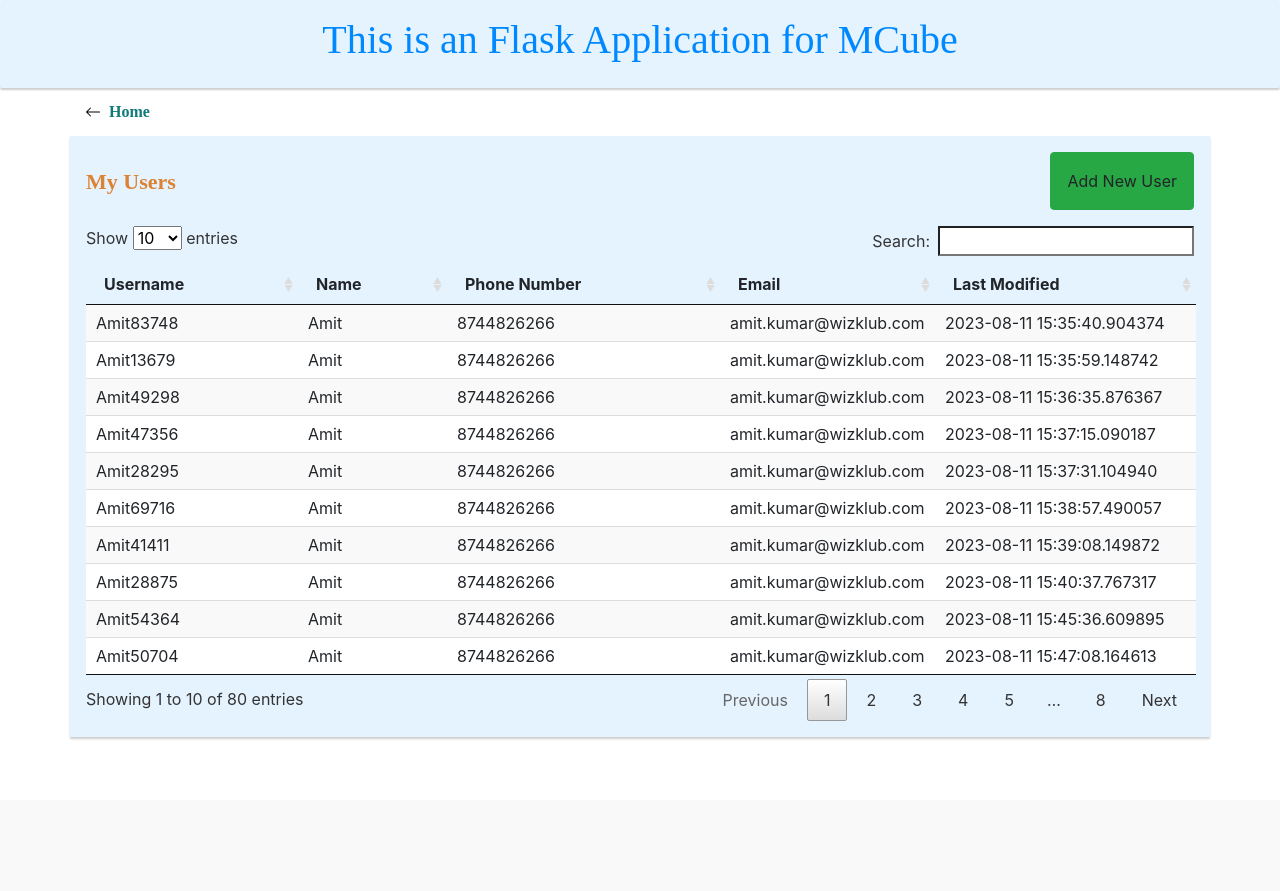
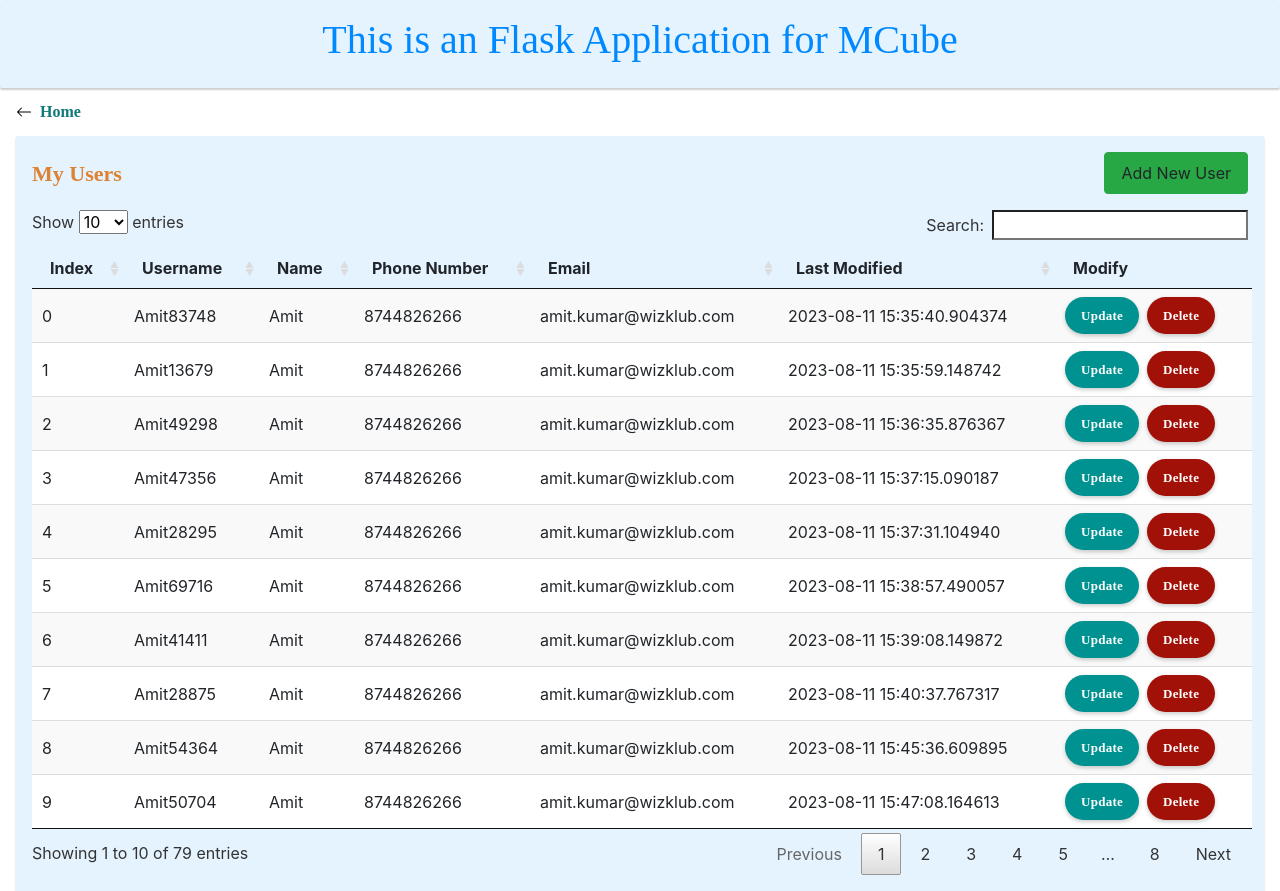
Before and after one commit to amitkumar171292/flask_project, a Flask app: page /users/ in a window 1280 px wide. Before the commit the page ends 739 px from the top, so only its background shows below. Run offline with Flask 3, Linux system fonts and the light colour scheme; data comes from the database, SQL or seed files in the repository; both versions use the stored data as it was after the commit; some libraries are stand-ins or nearby versions.

Commit message:
Added user operations and api

```diff
--- a/app.py
+++ b/app.py
@@ -1,4 +1,4 @@
-from flask import Flask, render_template, abort, request, jsonify
+from flask import Flask, render_template, abort, request, jsonify, get_template_attribute
 from flask_sqlalchemy import SQLAlchemy
 from constants import TaskStatus
 from datetime import datetime
@@ -6,7 +6,7 @@
 from sqlalchemy import create_engine, text
 from db import DbConfig
 from management.users.operations import User, UserDB
-from management.users.api import fetch_all_users, add_new_user
+from management.users.api import add_new_user, update_user, delete_user, fetch_all_users
 import requests
 import json
 
@@ -18,31 +18,48 @@
 
 @app.route("/")
 def home():
+    """This route will load the home page"""
     return render_template("home.html")
 
 @app.route("/<page_type>/")
 def pages(page_type):
-    if page_type in ["projects", "tasks", "users"]:
-        resp = UserDB().add_user('Amit', 8744826266, 'amit.kumar@wizklub.com')
-        if resp:
-            response = UserDB().get_all_users()
-            if response:
-                print(response)
-
+    """This route will help to fetch all the data"""
+    if page_type == "users":
+        response = UserDB().get_all_users()
+        return render_template(page_type + "/index.html")
+    elif page_type == 'projects':
+        response = UserDB().get_all_users()
+        return render_template(page_type + "/index.html")
+    elif page_type == 'tasks':
+        response = UserDB().get_all_users()
         return render_template(page_type + "/index.html")
     else:
         return abort(404)
 
 @app.route('/fetch_data/<page_type>', methods=['GET'])
 def fetch_data(page_type):
+    """This route will help to fetch the data"""
     try:
+        response_data = []
+        macro_links_builder = get_template_attribute(
+            "layouts/macros.html",
+            "datatable_btn_builder_generic",
+        )
         if page_type == 'users':
             response = fetch_all_users()
         elif page_type == 'projects':
             response = fetch_all_projects()
         elif page_type == 'tasks':
             response = fetch_all_tasks()
-        response_data = [entity.dump() for entity in response['entity_data']]
+        for index, entity in enumerate(response['entity_data']):
+            if page_type == 'users':
+                entity.modify = macro_links_builder(entity_name=page_type[:-1], entity_unique_id=entity.username)
+            elif page_type == 'projects':
+                entity.modify = macro_links_builder(entity_name=page_type[:-1], entity_unique_id=entity.project_id)
+            elif page_type == 'tasks':
+                entity.modify = macro_links_builder(entity_name=page_type[:-1], entity_unique_id=entity.task_id)
+            entity.index = index
+            response_data.append(entity.dump())
         response['entity_data'] = response_data
         return jsonify(response)
     except Exception as e:
@@ -50,17 +67,46 @@
 
 @app.route('/insert_data/<page_type>', methods=['POST'])
 def insert_data(page_type):
+    """This route will help to insert the data"""
     try:
         data = request.get_json()
         if page_type == 'users':
             response = add_new_user(data)
-            return jsonify(response)
         elif page_type == 'projects':
             response = fetch_all_projects(data)
-            return jsonify(response)
         elif page_type == 'tasks':
             response = fetch_all_tasks(data)
-            return jsonify(response)
+        return jsonify(response)
+    except Exception as e:
+        return jsonify({'error': str(e)})
+
+@app.route('/update_data/<page_type>', methods=['POST'])
+def update_data(page_type):
+    """This route will help to update the data"""
+    try:
+        data = request.get_json()
+        if page_type == 'users':
+            response = update_user(data)
+        elif page_type == 'projects':
+            response = fetch_all_projects(data)
+        elif page_type == 'tasks':
+            response = fetch_all_tasks(data)
+        return jsonify(response)
+    except Exception as e:
+        return jsonify({'error': str(e)})
+
+@app.route('/delete_data/<page_type>', methods=['POST'])
+def delete_data(page_type):
+    """This route will help to update the data"""
+    try:
+        data = request.get_json()
+        if page_type == 'users':
+            response = delete_user(data)
+        elif page_type == 'projects':
+            response = fetch_all_projects(data)
+        elif page_type == 'tasks':
+            response = fetch_all_tasks(data)
+        return jsonify(response)
     except Exception as e:
         return jsonify({'error': str(e)})
 
--- a/static/css/home.css
+++ b/static/css/home.css
@@ -65,5 +65,31 @@
     background: #dc8233;
     color: white;
 }
+.btn-mcube-009290 {
+    background: #009290;
+    box-shadow: 0px 2px 4px rgba(0, 0, 0, 0.2);
+    border-radius: 22px;
+    opacity: 1;
+    color: white !important;
+    font: normal normal bold 13px/21px Nunito;
+    letter-spacing: 0.26px;
+}
+.btn-mcube-009290:hover {
+    background: #0f7a79;
+    color: white;
+}
+.btn-mcube-a21107 {
+    background: #a21107;
+    box-shadow: 0px 2px 4px #00000033;
+    border-radius: 22px;
+    opacity: 1;
+    color: white !important;
+    font: normal normal bold 13px/21px Nunito;
+    letter-spacing: 0.26px;
+}
+.btn-mcube-a21107:hover {
+    background: #a21107;
+    color: white;
+}
 
 /* Customized Buttons */
--- a/static/js/home.js
+++ b/static/js/home.js
@@ -24,23 +24,24 @@
         configure_projects_page: function () {
             let that = this;
             let table_data = []
-            that.fetch_entity_data('projects');
+            that.fetch_entity_data('projects', 'update_project');
             that.configure_entity_datatable('projects_table', table_data);
-            that.add_entity_data('project_form', 'projects');
+            that.add_entity_data('projects');
         },
         configure_users_page: function () {
             let that = this;
             let table_data = []
             that.fetch_entity_data('users');
-            that.configure_entity_datatable('users_table', table_data);
-            that.add_entity_data('user_form', 'users');
+            that.add_entity_data('users', 'add_new_user');
+            that.update_entity_data('users', "update_user");
+            that.delete_entity_data('users', "delete_user");
         },
         configure_tasks_page: function () {
             let that = this;
             let table_data = []
             that.fetch_entity_data('tasks');
             that.configure_entity_datatable('tasks_table', table_data);
-            that.add_entity_data('task_form', 'tasks');
+            that.add_entity_data('tasks', 'update_task');
         },
         configure_entity_datatable: function (data_table_id, table_data) {
             let data_tables_columns = document.getElementById("data_table_column");
@@ -66,10 +67,11 @@
                 "columns": columns,
             });
         },
-        add_entity_data: function (form_id, entity_name) {
+        add_entity_data: function (entity_name, modal_id) {
+            let that = this;
             let payload = {};
             let submit_form_data = document.getElementById("submit_form_data");
-            let input_form = document.getElementById(form_id);
+            let input_form = document.getElementById('add_form');
             submit_form_data.addEventListener("click", function () {
                 if (!input_form.checkValidity()) {
                     input_form.classList.add('was-validated');
@@ -85,19 +87,7 @@
                         contentType: "application/json; charset=utf-8",
                         data: JSON.stringify(payload),
                         success: function (data) {
-                            let notification_message = document.getElementById("notification_message");
-                            notification_message.parentNode.classList.remove("d-none");
-                            $('#add_new_user').modal('hide');
-                            if (data['status']) {
-                                notification_message.parentNode.classList.add("alert-success");
-                                notification_message.textContent = data['msg'];
-                            } else {
-                                notification_message.parentNode.classList.add("alert-danger");
-                                notification_message.textContent = data['msg'];
-                            }
-                            setTimeout(() => {
-                                notification_message.parentNode.classList.add("d-none");
-                            }, 2000);
+                            that.default_ajax_response(modal_id, data);
                         },
                         error: function (error) {
                             console.error(error);
@@ -120,7 +110,89 @@
                     console.error(error);
                 }
             });
-        }
+        },
+        update_entity_data: function (entity_name, modal_id) {
+            let that = this;
+            let entity_unique_id;
+            $(document).on('click', '.update-entity', function () {
+                entity_unique_id = $(this).data('entity_unique_id');
+                $("#"+modal_id).find('#entity_unique_id').text(entity_unique_id);
+            });
+            let payload = {};
+            let update_form_data = document.getElementById("update_form_data");
+            let input_form = document.getElementById('update_form');
+            update_form_data.addEventListener("click", function () {
+                if (!input_form.checkValidity()) {
+                    input_form.classList.add('was-validated');
+                } else {
+                    let form_data = new FormData(input_form);
+                    for (let key of form_data.keys()) {
+                        payload[key] = form_data.get(key);
+                    }
+                    payload['entity_unique_id'] = entity_unique_id;
+                    $.ajax({
+                        url: '/update_data/'+entity_name,
+                        dataType: "json",
+                        type: 'POST',
+                        contentType: "application/json; charset=utf-8",
+                        data: JSON.stringify(payload),
+                        success: function (data) {
+                            that.default_ajax_response(modal_id, data);
+                            setTimeout(function () {
+                                location.reload();
+                            }, 2000);
+                        },
+                        error: function (error) {
+                            console.error(error);
+                        }
+                    });
+                }
+            });
+        },
+        delete_entity_data: function (entity_name, modal_id) {
+            let that = this;
+            let entity_unique_id;
+            $(document).on('click', '.delete-entity', function () {
+                entity_unique_id = $(this).data('entity_unique_id');
+                console.log(entity_unique_id);
+                $("#"+modal_id).find('#entity_unique_id').text(entity_unique_id);
+            });
+            let delete_data = document.getElementById("delete_data");
+            delete_data.addEventListener("click", function() {
+                let payload = {'entity_unique_id': entity_unique_id};
+                $.ajax({
+                    url: '/delete_data/'+entity_name,
+                    dataType: "json",
+                    type: 'POST',
+                    contentType: "application/json; charset=utf-8",
+                    data: JSON.stringify(payload),
+                    success: function (data) {
+                        that.default_ajax_response(modal_id, data);
+                        setTimeout(function () {
+                            location.reload();
+                        }, 2000);
+                    },
+                    error: function (error) {
+                        console.error(error);
+                    }
+                });
+            });
+        },
+        default_ajax_response: function (modal_id, data) {
+            let notification_message = document.getElementById("notification_message");
+            notification_message.parentNode.classList.remove("d-none");
+            $('#'+modal_id).modal('hide');
+            if (data['status']) {
+                notification_message.parentNode.classList.add("alert-success");
+                notification_message.textContent = data['msg'];
+            } else {
+                notification_message.parentNode.classList.add("alert-danger");
+                notification_message.textContent = data['msg'];
+            }
+            setTimeout(() => {
+                notification_message.parentNode.classList.add("d-none");
+            }, 2000);
+        },
     };
     $(document).ready(function () {
         MCubeHome.init();
--- a/templates/base.html
+++ b/templates/base.html
@@ -9,7 +9,7 @@
     </head>
     <body>
         {% block back_button %} {% endblock %}
-        <div class="container alert alert-dismissible my-3 d-none" role="alert">
+        <div class="alert alert-dismissible my-3 d-none mx-3" role="alert">
             <button type="button" class="close" data-dismiss="alert" aria-label="close">
                 <span aria-hidden="true">x</span>
             </button>
--- a/templates/layouts/macros.html
+++ b/templates/layouts/macros.html
@@ -1,9 +1,10 @@
 <!-- Macro to create Button -->
-{% macro mcube_btn_builder(btn_id='', btn_class='', btn_text='', target='', btn_link='#', btn_type='button', modal=false, link=false, modal_dismiss=false) %}
-<a type="{{ btn_type }}" class="{{ btn_class }} p-3" id="{{ btn_id }}"
+{% macro mcube_btn_builder(btn_id='', btn_color='', btn_text='', target='', btn_link='#', btn_type='button', btn_class="", entity_unique_id="", modal=false, link=false, modal_dismiss=false) %}
+<a type="{{ btn_type }}" class="{{ btn_color }} {{ btn_class }} px-3 py-2" id="{{ btn_id }}"
 {% if modal %}
     data-toggle="modal"
     data-target="#{{ target }}"
+    data-entity_unique_id="{{ entity_unique_id }}"
 {% endif %}
 {% if link %}
     href="{{ btn_link }}"
@@ -20,3 +21,10 @@
     <input type="{{ input_type }}" id="{{ id }}" class="form-control" name="{{ id }}" value="{{ value }}" placeholder="{{ placeholder }}" {% if required %} required="1" {% endif %}>
     <div class="invalid-feedback">{{ invalid_msg }}</div>
 {% endmacro %}
+<!-- Macro to create modify buttons -->
+{% macro datatable_btn_builder_generic(entity_name='', entity_unique_id='') %}
+    <div class="d-flex">
+        {{ mcube_btn_builder(btn_id='', btn_color="btn-mcube-009290", btn_class='update-entity mr-2', btn_text='Update', entity_unique_id=entity_unique_id, target='update_'+entity_name, modal=true, modal_dismiss=false) }}
+        {{ mcube_btn_builder(btn_id='', btn_color="btn-mcube-a21107", btn_class='delete-entity', btn_text='Delete', entity_unique_id=entity_unique_id, target='delete_'+entity_name, modal=true, modal_dismiss=false) }}
+    </div>
+{% endmacro %}
--- a/templates/projects/index.html
+++ b/templates/projects/index.html
@@ -6,13 +6,13 @@
     MCube Programs
 {% endblock %}
 {% block main_content %}
-    <div class="container home-page-bg p-3 mt-3">
+    <div class="home-page-bg p-3 mt-3 mx-3">
         <div class="row">
             <div class="col-6 d-flex align-items-center">
                 <span class="text-mcube-dc8233">My Projects</span>
             </div>
             <div class="col-6 text-right">
-                {{ BASE_BUILDER.mcube_btn_builder(btn_id='', btn_class='btn btn-success', btn_text='Add New Project', modal=true, target='add_new_project') }}
+                {{ BASE_BUILDER.mcube_btn_builder(btn_id='', btn_color='btn btn-success', btn_text='Add New Project', modal=true, target='add_new_project') }}
             </div>
             <div class="col-12 mt-3">
                 <table id="projects_table" class="display">
--- a/templates/projects/layouts/modals.html
+++ b/templates/projects/layouts/modals.html
@@ -16,10 +16,10 @@
                             {{ BASE_BUILDER.mcube_input_builder(id="description", label_text="Description:", input_type="text", placeholder="description", required=true) }}
                         </div>
                         <div class="form-group">
-                            {{ BASE_BUILDER.mcube_btn_builder(btn_id='add_project_btn', btn_class='btn btn-primary', btn_text='Add Project', btn_type='submit') }}
+                            {{ BASE_BUILDER.mcube_btn_builder(btn_id='add_project_btn', btn_color='btn btn-primary', btn_text='Add Project', btn_type='submit') }}
                         </div>
                         <div class="modal-footer">
-                            {{ BASE_BUILDER.mcube_btn_builder(btn_id='', btn_class='btn btn-secondary', btn_text='Close', btn_type='button', modal_dismiss=true) }}
+                            {{ BASE_BUILDER.mcube_btn_builder(btn_id='', btn_color='btn btn-secondary', btn_text='Close', btn_type='button', modal_dismiss=true) }}
                         </div>
                     </form>
                 </div>
--- a/templates/users/index.html
+++ b/templates/users/index.html
@@ -6,26 +6,28 @@
     MCube Users
 {% endblock %}
 {% block back_button %}
-    <div class="container d-flex my-3">
+    <div class="d-flex m-3">
         <img src="{{ url_for('static', filename='images/arrow-left.svg') }}" alt="Back Button">
-        <a href="{{ url_for('home') }}" class="text-mcube-0f7a79 pl-2">Home</a>
+        <a href="{{ url_for('home') }}" class="text-mcube-0f7a79 text-decoration-none pl-2">Home</a>
     </div>
 {% endblock %}
 {% block main_content %}
-    <div class="container home-page-bg p-3 mt-3">
+    <div class="home-page-bg p-3 mt-3 mx-3">
         <div class="row">
             <div class="col-6 d-flex align-items-center">
                 <span class="text-mcube-dc8233">My Users</span>
             </div>
             <div class="col-6 text-right">
-                {{ BASE_BUILDER.mcube_btn_builder(btn_id='add_user', btn_class='btn btn-success', btn_text='Add New User', modal=true, target='add_new_user') }}
+                {{ BASE_BUILDER.mcube_btn_builder(btn_id='add_user', btn_color='btn btn-success', btn_text='Add New User', modal=true, target='add_new_user', modal_dismiss=true) }}
             </div>
             {% set columns = [
+                { "data": "index"},
                 { "data": "username", "searchable": true, "orderable": true },
                 { "data": "name", "searchable": true, "orderable": true },
                 { "data": "phone_number", "searchable": true, "orderable": true },
                 { "data": "email", "searchable": true, "orderable": true },
-                { "data": "last_modified", "searchable": true, "orderable": true }
+                { "data": "last_modified", "searchable": true, "orderable": true },
+                { "data": "modify", "searchable": false, "orderable": false }
             ] %}
             <div id="data_table_column" data-columns="{{ columns }}" class="d-none">
             </div>
@@ -33,11 +35,13 @@
                 <table id="users_table" class="display">
                     <thead>
                         <tr>
+                            <th>Index</th>
                             <th>Username</th>
                             <th>Name</th>
                             <th>Phone Number</th>
                             <th>Email</th>
                             <th>Last Modified</th>
+                            <th>Modify</th>
                         </tr>
                     </thead>
                     <tbody>
@@ -47,4 +51,6 @@
         </div>
     </div>
 {{ MODAL_BUILDER.add_user_modal() }}
+{{ MODAL_BUILDER.update_user_modal() }}
+{{ MODAL_BUILDER.delete_user_modal() }}
 {% endblock %}
--- a/templates/users/layouts/modals.html
+++ b/templates/users/layouts/modals.html
@@ -5,11 +5,11 @@
         <div class="modal-dialog">
             <div class="modal-content">
                 <div class="modal-header">
-                    <h4 class="modal-title">Add Project</h4>
-                    <button type="button" class="close text-white" data-dismiss="modal">&times;</button>
+                    <h4 class="modal-title">Add User</h4>
+                    <button type="button" class="close text-black" data-dismiss="modal">&times;</button>
                 </div>
                 <div class="modal-body">
-                    <form id="user_form" class="needs-validation">
+                    <form id="add_form" class="needs-validation">
                         <div class="form-group">
                             {{ BASE_BUILDER.mcube_input_builder(id="name", label_text="Name:", input_type="text", placeholder="Name", invalid_msg="Enter name", required=true) }}
                         </div>
@@ -20,7 +20,7 @@
                             {{ BASE_BUILDER.mcube_input_builder(id="email", label_text="Email:", input_type="email", placeholder="Email", invalid_msg="Enter Email", required=true) }}
                         </div>
                         <div class="form-group">
-                            {{ BASE_BUILDER.mcube_btn_builder(btn_id='submit_form_data', btn_class='btn btn-primary', btn_text='Add User', btn_type='submit') }}
+                            {{ BASE_BUILDER.mcube_btn_builder(btn_id='submit_form_data', btn_color='btn btn-primary', btn_text='Add User', btn_type='submit') }}
                         </div>
                     </form>
                 </div>
@@ -28,3 +28,50 @@
         </div>
     </div>
 {% endmacro %}
+{% macro update_user_modal() %}
+    <div id="update_user" class="modal fade" role="dialog">
+        <div class="modal-dialog">
+            <div class="modal-content">
+                <div class="modal-header">
+                    <h4 class="modal-title">Updating User: <strong id="entity_unique_id"></strong></h4>
+                    <button type="button" class="close text-black" data-dismiss="modal">&times;</button>
+                </div>
+                <div class="modal-body">
+                    <form id="update_form" class="needs-validation">
+                        <div class="form-group">
+                            {{ BASE_BUILDER.mcube_input_builder(id="name", label_text="Name:", input_type="text", placeholder="Name", invalid_msg="Enter name", required=true) }}
+                        </div>
+                        <div class="form-group">
+                            {{ BASE_BUILDER.mcube_input_builder(id="phone_number", label_text="Phone Number:", input_type="tel", placeholder="Phone number", invalid_msg="Enter Phone Number", required=true) }}
+                        </div>
+                        <div class="form-group">
+                            {{ BASE_BUILDER.mcube_input_builder(id="email", label_text="Email:", input_type="email", placeholder="Email", invalid_msg="Enter Email", required=true) }}
+                        </div>
+                        <div class="form-group">
+                            {{ BASE_BUILDER.mcube_btn_builder(btn_id='update_form_data', btn_color='btn btn-primary', btn_text='Update User', btn_type='submit') }}
+                        </div>
+                    </form>
+                </div>
+            </div>
+        </div>
+    </div>
+{% endmacro %}
+{% macro delete_user_modal() %}
+    <div id="delete_user" class="modal fade" role="dialog">
+        <div class="modal-dialog">
+            <div class="modal-content">
+                <div class="modal-header">
+                    <h4 class="modal-title">Deleting User</h4>
+                    <button type="button" class="close text-black" data-dismiss="modal">&times;</button>
+                </div>
+                <div class="modal-body text-center">
+                    <span>Are you sure you want to delete user: <strong id="entity_unique_id"></strong></span>
+                    <div class="d-flex justify-content-center mt-3">
+                        {{ BASE_BUILDER.mcube_btn_builder(btn_id='delete_data', btn_color='btn btn-danger', btn_text='Delete User', btn_type='button') }}
+                        <button type="button" class="btn btn-primary ml-3" data-dismiss="modal">Cancel</button>
+                    </div>
+                </div>
+            </div>
+        </div>
+    </div>
+{% endmacro %}
```
Also changed, not shown: management/users/api.py (+40 -1 lines), management/users/operations.py (+37 -6 lines), templates/home.html (+4 -4 lines), mcube.db.
